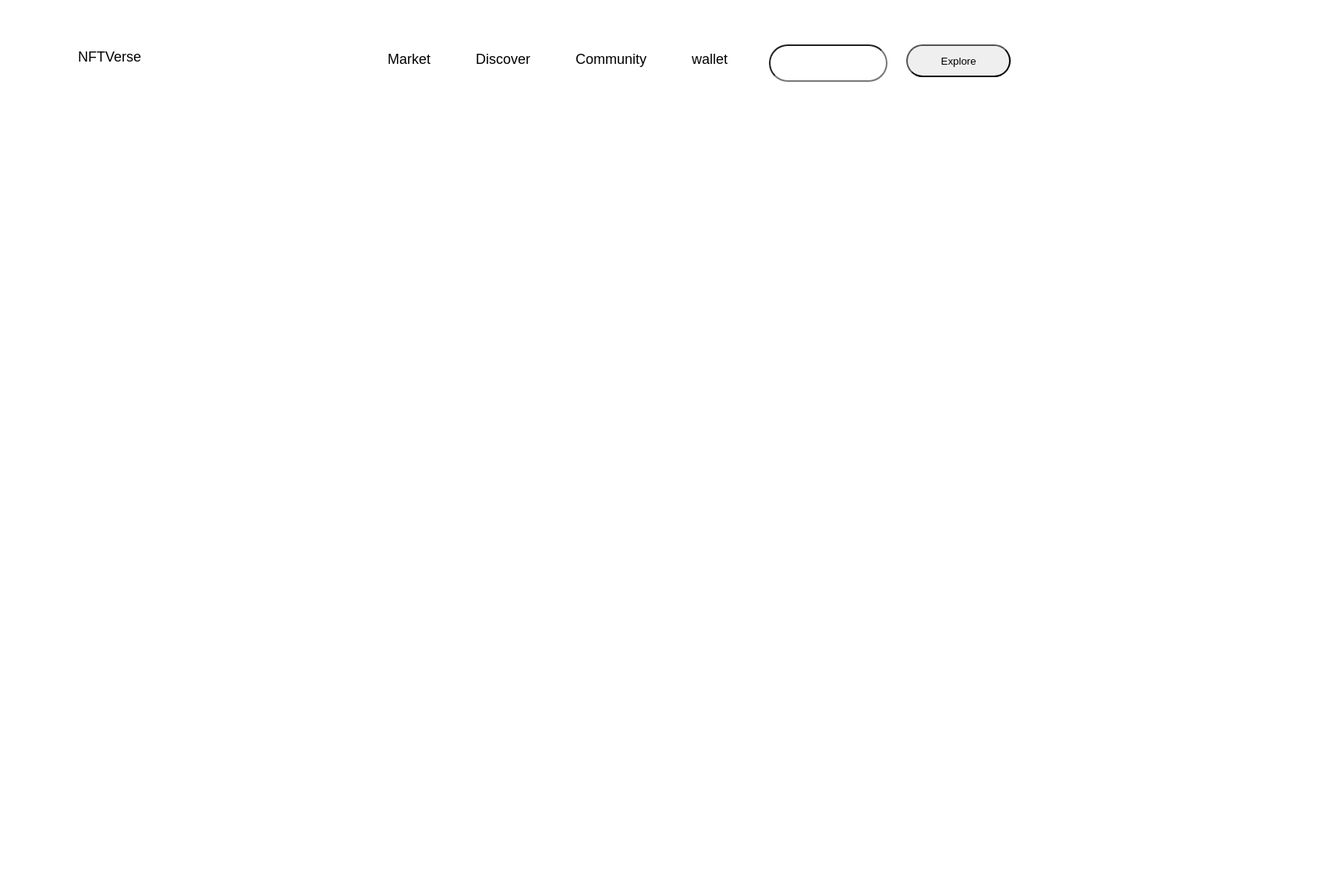
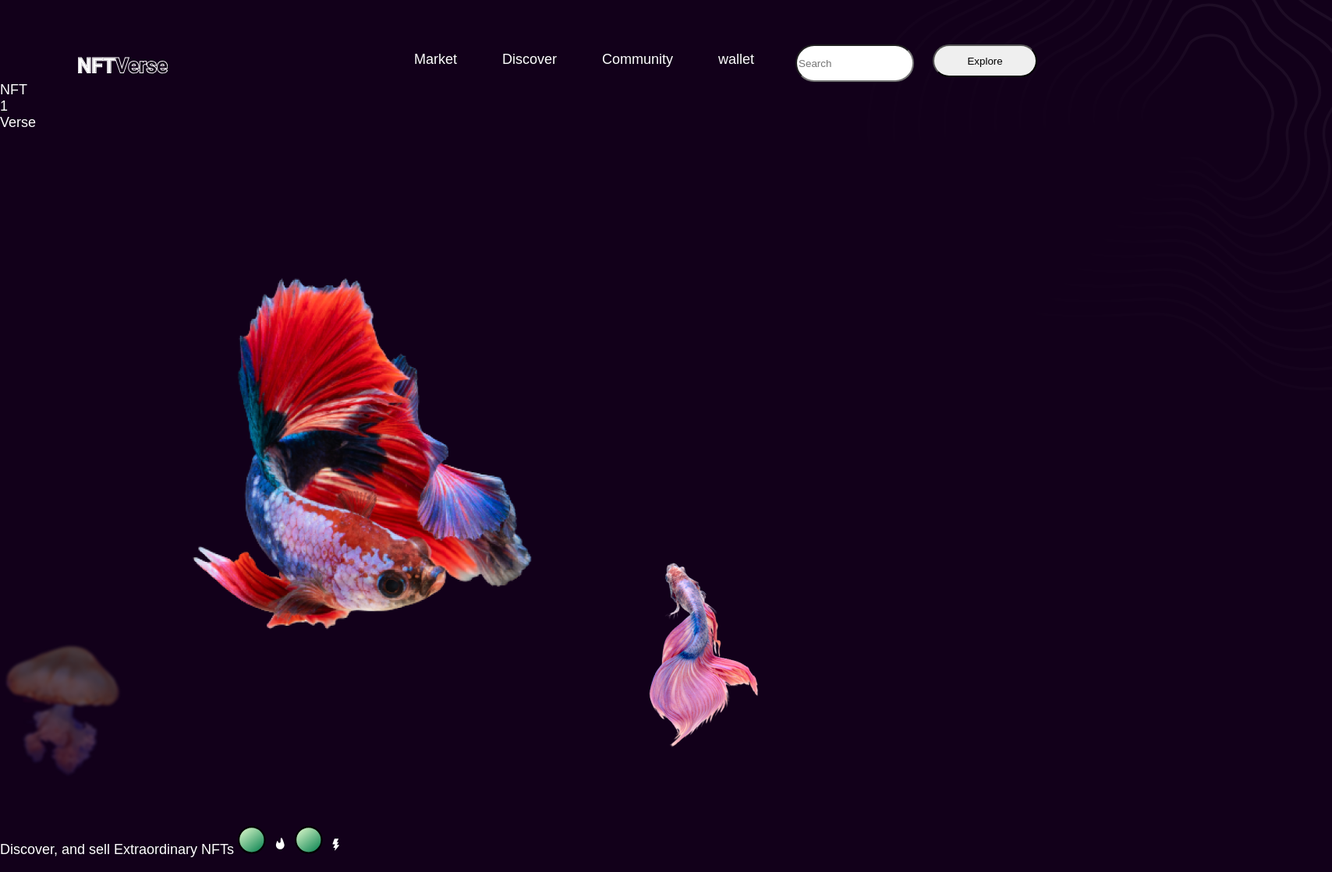
Before and after one commit to RedEyesVij/NFT, a plain HTML site: page index.html in a window 1280 px wide. Shown: the whole page at 78% size, 1708 px wide, since content can reach past the window. Before the commit the page ends 800 px from the top, so only its background shows below. Drawn offline with Linux system fonts and the light colour scheme.

Commit message:
l cont add

```diff
--- a/index.html
+++ b/index.html
@@ -17,20 +17,34 @@
 
 <body>
     <div class="main-container">
-
         <div class="header">
-            <div class="logo">NFTVerse</div>
+            <img class="decor-1" src="public/decor-1.svg" />
+            <img class="decor-2" src="public/decor-2.svg" />
+            <img class="logo" src="public/logo.svg" />
             <nav class="nav-link">Market</nav>
             <nav class="nav-link">Discover</nav>
             <nav class="nav-link">Community</nav>
             <nav class="nav-link">wallet</nav>
-            <input class="serch"></input>
+            <input class="search" type="text" required placeholder="Search">
             <button class="btn-exp" onclick="alert('You clicked the button;)')">Explore</button>
-
+        </div>
+        <div class="left-container">
+            <div class="big-text-1">NFT</div>
+            <div class="big-num">1</div>
+            <div class="big-text-2">Verse</div>
+            <img class="img-1" src="public/meduse-sm.png" />
+            <img class="img-1" src="public/fish-bg.png" />
+            <img class="img-1" src="public/fish-sm.png" />
         </div>
 
-
-
+        <div class="right-container">
+            <p class="H-2">Discover, and sell Extraordinary NFTs
+                <img class="img-1" src="public/Ellipse 47.svg" />
+                <img class="img-1" src="public/Fire_fill.svg" />
+                <img class="img-1" src="public/Ellipse 47.svg" />
+                <img class="img-1" src="public/lightning_alt_fill.svg" />
+            </p>
+        </div>
     </div>
 </body>
 
--- a/styles.css
+++ b/styles.css
@@ -6,6 +6,22 @@ body {
     font-optical-sizing: auto;
     font-weight: 400;
     font-style: normal;
+    background-color: #12001A;
+    color: #fff;
+}
+
+.decor-1 {
+    z-index: -1;
+    position: absolute;
+    top: 215px;
+    left: -338px;
+}
+
+.decor-2 {
+    z-index: -1;
+    position: absolute;
+    top: -219px;
+    right: -428px;
 }
 
 .header {
@@ -23,7 +39,7 @@ body {
     margin-left: 58px;
 }
 
-.serch {
+.search {
     margin-left: 53px;
     margin-top: 57px;
     width: 144px;
@@ -38,3 +54,24 @@ body {
     margin-top: 57px;
     margin-left: 24px;
 }
+
+.btn-exp-1 {
+    width: 181px;
+    height: 42px;
+    border-radius: 27px;
+    margin-top: 31px;
+}
+
+.big-text-1 {
+    width: 279px;
+    z-index: -1;
+}
+
+.big-num {
+    width: 121px;
+
+}
+
+.big-text-2 {
+    width: 377px;
+}
```
Also changed, not shown: elements.html (added, +57 -0 lines), public/1.svg (added), public/Ellipse 47.svg (added), public/Ellipse 48.svg (added), public/Fire_fill.svg (added), public/NFT.svg (added), public/Verse.svg (added), public/decor-1.svg (added), public/decor-2.svg (added), public/fish-bg.png (added), public/fish-sm.png (added), public/lightning_alt_fill.svg (added), public/logo.svg (added), public/meduse-sm.png (added), 1 more files, 2 other files.
